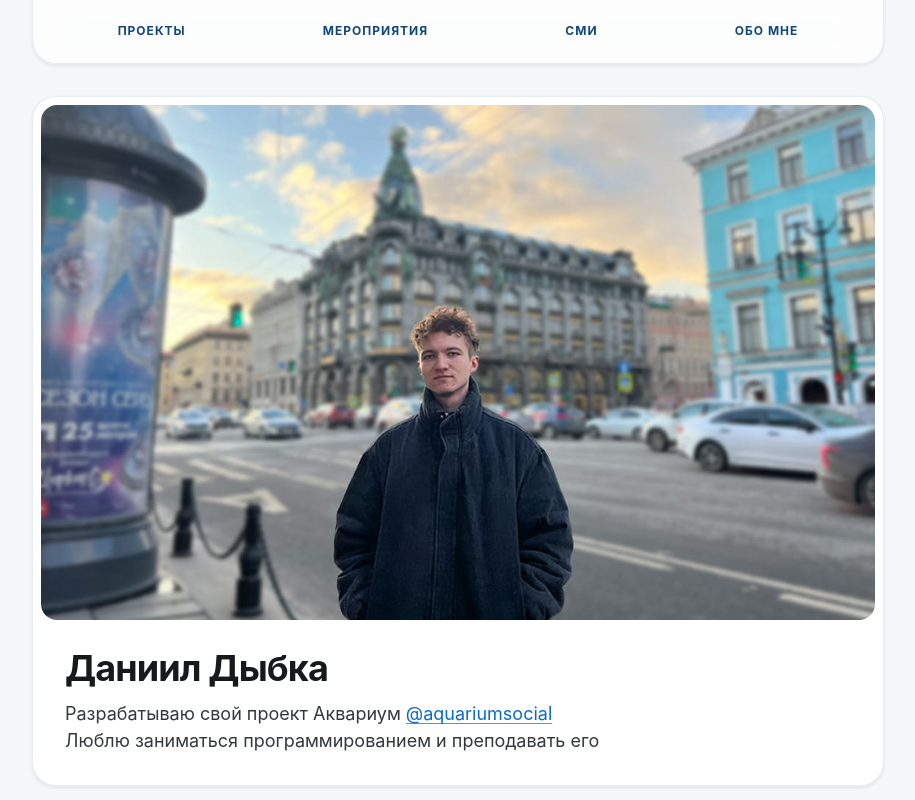
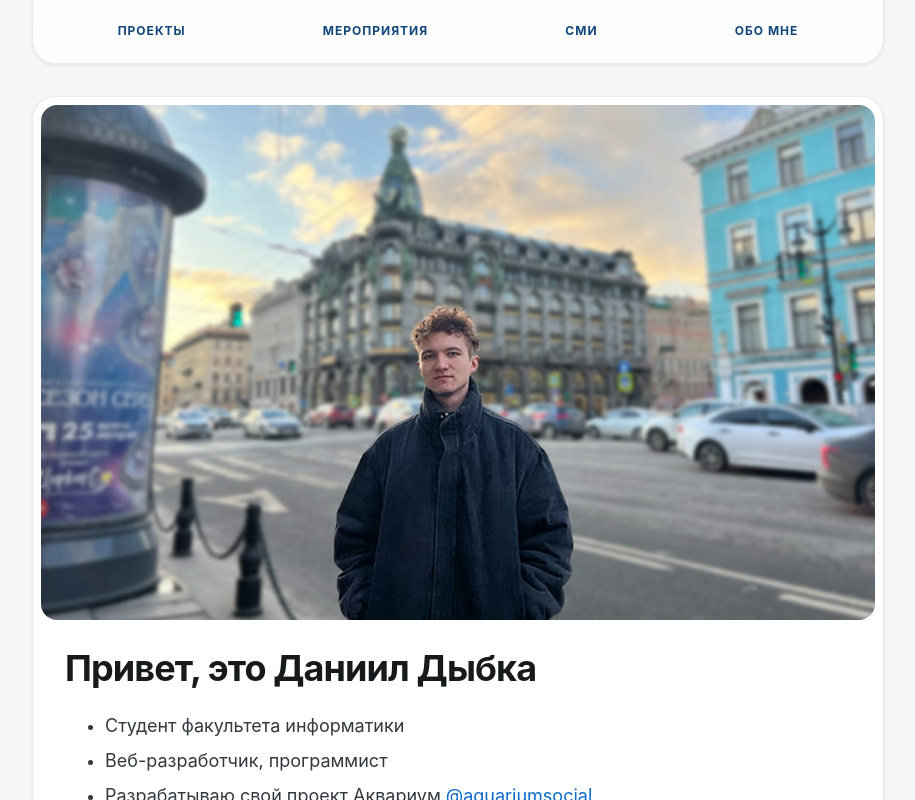
Before and after one commit to DanyaBooba/dybka-ru, a React (Vite) app in the folder app/: page / in a window 1280 px wide. Shown: the top 800 px of the page, without its empty margins (182-1097 px from the left). Built offline with nearby package versions, Linux system fonts and the light colour scheme.

Commit message:
Обновляет дизайн

```diff
--- a/app/src/components/theme/theme.jsx
+++ b/app/src/components/theme/theme.jsx
@@ -7,7 +7,7 @@ export const theme = extendTheme({
         light: {
             palette: {
                 head: {
-                    themeColor: '#ffffff'
+                    themeColor: '#f4f6f7'
                 },
                 background: {
                     body: '#f4f6f7',
@@ -30,7 +30,7 @@ export const theme = extendTheme({
         dark: {
             palette: {
                 head: {
-                    themeColor: '#0f2324'
+                    themeColor: '#142133'
                 },
                 background: {
                     body: '#142133',
--- a/app/src/pages/Main/PageIndex/HeroShowBlock.tsx
+++ b/app/src/pages/Main/PageIndex/HeroShowBlock.tsx
@@ -22,16 +22,29 @@ function HeroShowBlock() {
             </AspectRatio>
             <div className="sheetBlock-hero__inner">
                 <Typography level="h1" sx={{ mb: '.5rem' }}>
-                    Даниил Дыбка
+                    Привет, это Даниил Дыбка
                 </Typography>
+                <ul style={{ marginBottom: 0 }}>
+                    <li style={{ paddingTop: '.25rem', paddingBottom: '.25rem' }}>
+                        <Typography level="body-lg">
+                            Студент факультета информатики
+                        </Typography>
+                    </li>
+                    <li style={{ paddingTop: '.25rem', paddingBottom: '.25rem' }}>
+                        <Typography level="body-lg">
+                            Веб-разработчик, программист
+                        </Typography>
+                    </li>
+                    <li style={{ paddingTop: '.25rem', paddingBottom: '.25rem' }}>
                         <Typography level="body-lg">
                             Разрабатываю свой проект Аквариум
                             {' '}
                             <Link href="https://aquariumsocial.t.me" underline="always" target="_blank">
                                 @aquariumsocial
                             </Link>
-                    <br />Люблю заниматься программированием и преподавать его
                         </Typography>
+                    </li>
+                </ul>
             </div>
         </Sheet>
     )
--- a/app/src/pages/Main/PageIndex/InnerBlockTech.tsx
+++ b/app/src/pages/Main/PageIndex/InnerBlockTech.tsx
@@ -59,8 +59,8 @@ function NodeJSIcon() {
 
 function InnerBlockTech() {
     const gridSize = {
-        lg: 4,
-        md: 4,
+        lg: 6,
+        md: 6,
         sm: 12,
         xs: 12
     }
```
Also changed, not shown: 1 other file (tests, documents, lock files or other folders). Lines whose indentation alone changed are shown as unchanged.
